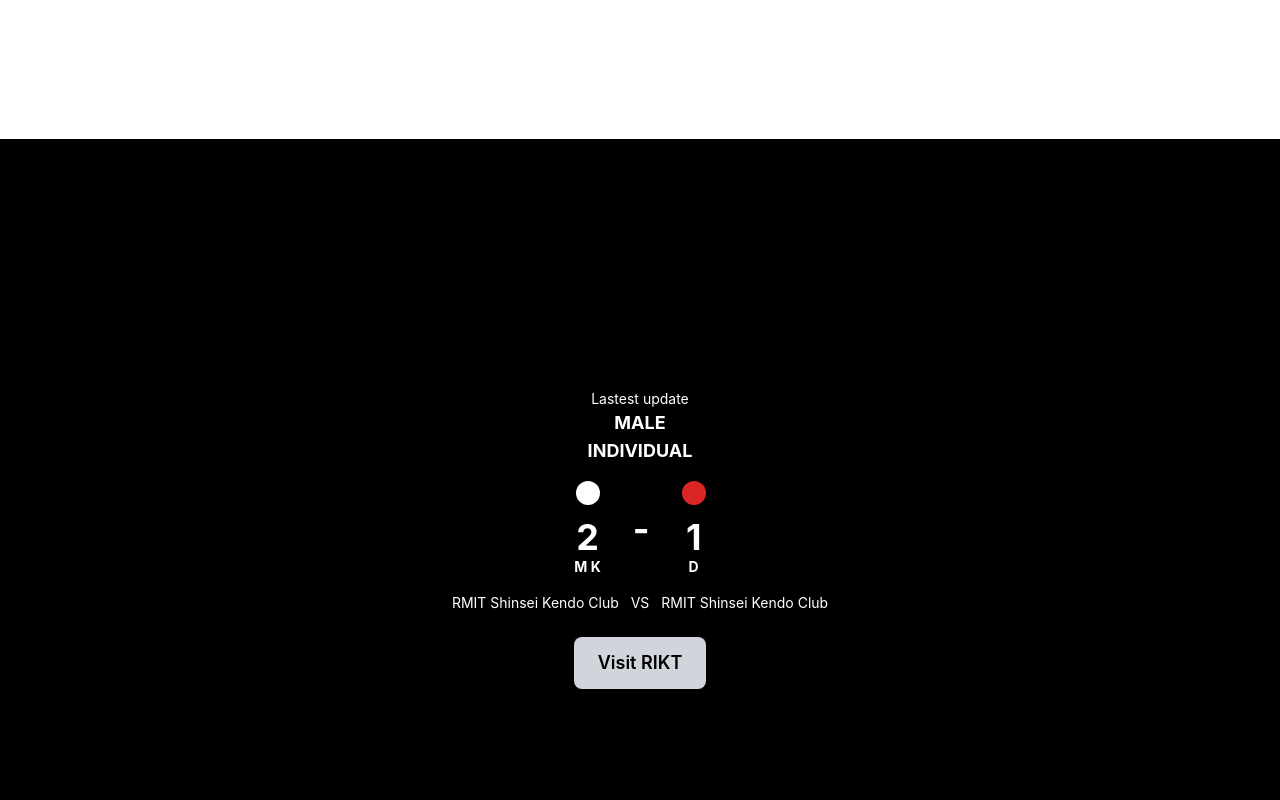
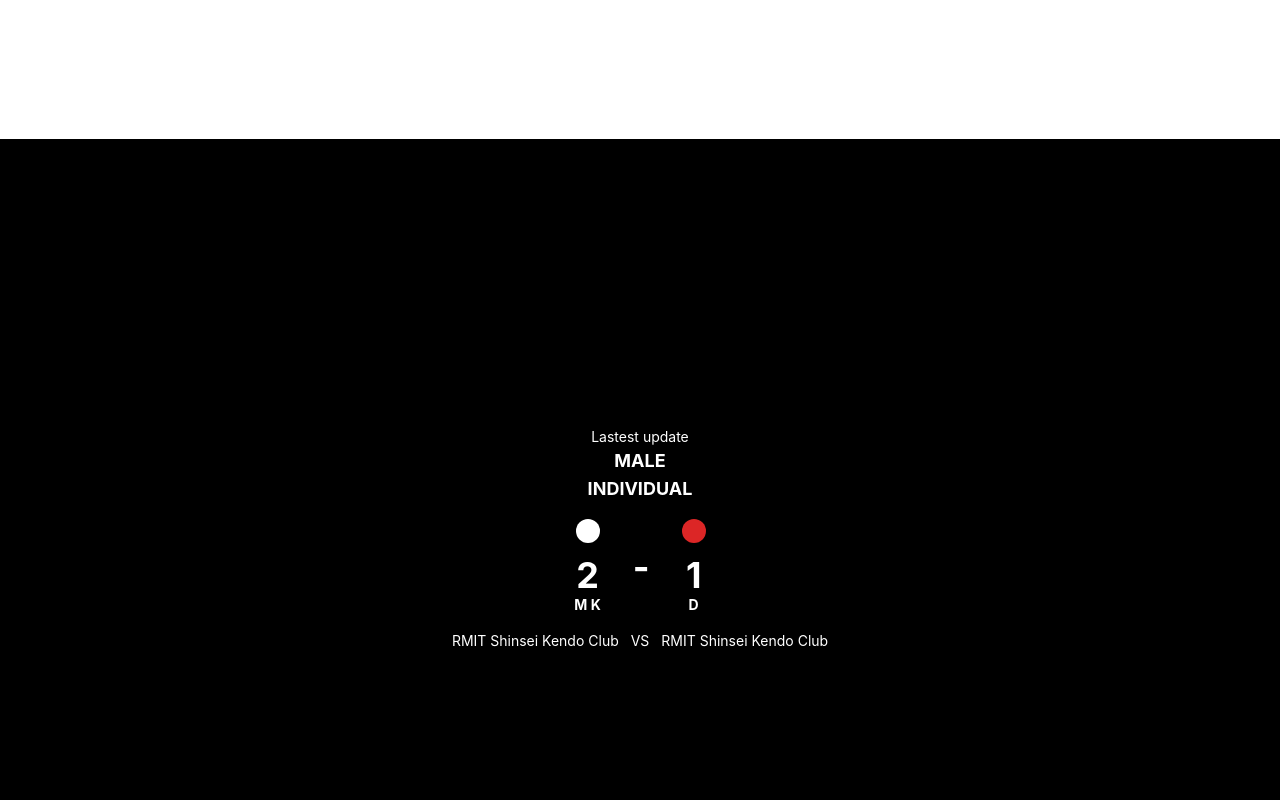
Before and after one commit to dat-nix/Landing-page, a Next.js app: page / in a window 1280 px wide. Shown: the top 800 px of the page. Built offline with nearby package versions, Linux system fonts and the light colour scheme; a web font is replaced by a local one.

Commit message:
remove button

```diff
--- a/src/components/Scoreboard.js
+++ b/src/components/Scoreboard.js
@@ -1,6 +1,5 @@
 "use client";
 import React, { useState } from "react";
-import Link from "next/link";
 
 export default function Scoreboard() {
   // Fake data state
@@ -51,13 +50,6 @@ export default function Scoreboard() {
         {scoreData.club1} <span className="mx-2">VS</span> {scoreData.club2}
       </p>
 
-      {/* Visit RIKT page */}
-      <Link
-        href="/rikt"
-          className="mt-6 px-6 py-3 text-lg font-semibold bg-gray-300 text-black rounded-lg hover:bg-gray-400 transition"
-      >
-        Visit RIKT
-      </Link>
     </div>
   );
 }
```
